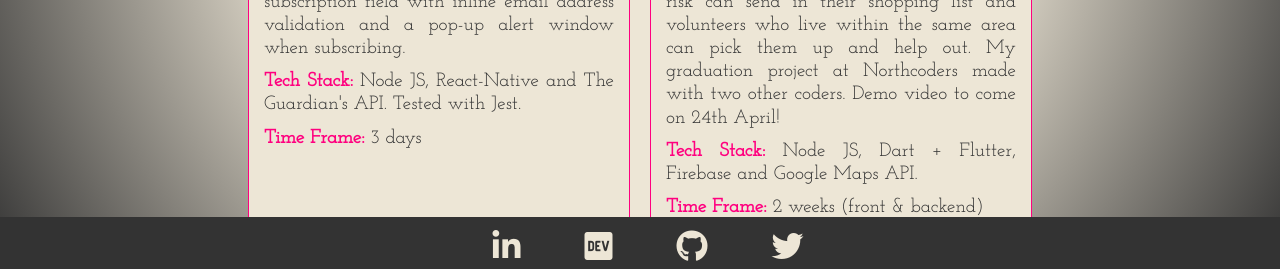
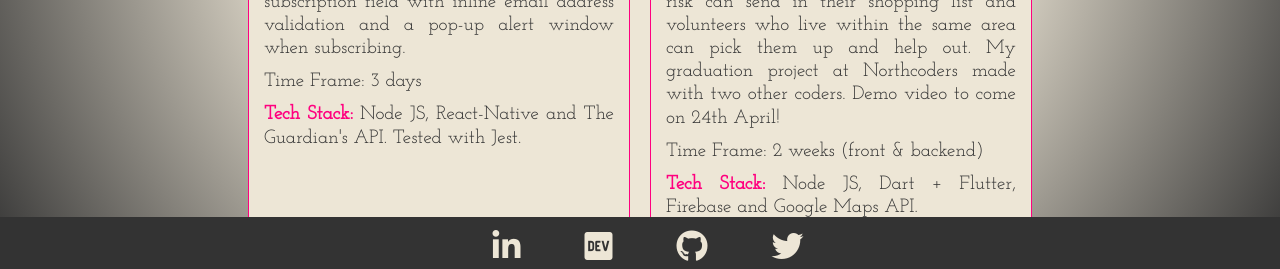
Before and after one commit to juditlehoczki/juditlehoczki.github.io, a React (Create React App) app: page /projects in a window 1280 px wide. Shown: the part 526-795 px from the top of the page. Built offline with nearby package versions, Linux system fonts and the light colour scheme; the HTML template or start-up script is replaced by a standard one; a web font is replaced by a local one.

Commit message:
update projects

```diff
--- a/src/components/ProjectList.jsx
+++ b/src/components/ProjectList.jsx
@@ -163,10 +163,10 @@ const ProjectList = () => {
             ) : null}
             <p>{project.description}</p>
             <p>
-              <span className="pink">Tech Stack:</span> {project.techStack}
+              <span>Time Frame:</span> {project.timeFrame}
             </p>
             <p style={{ "margin-bottom": "85px" }}>
-              <span className="pink">Time Frame:</span> {project.timeFrame}
+              <span className="pink">Tech Stack:</span> {project.techStack}
             </p>
             <div className="linkButtonsContainer">
               {!project.liveUrl ? (
```
